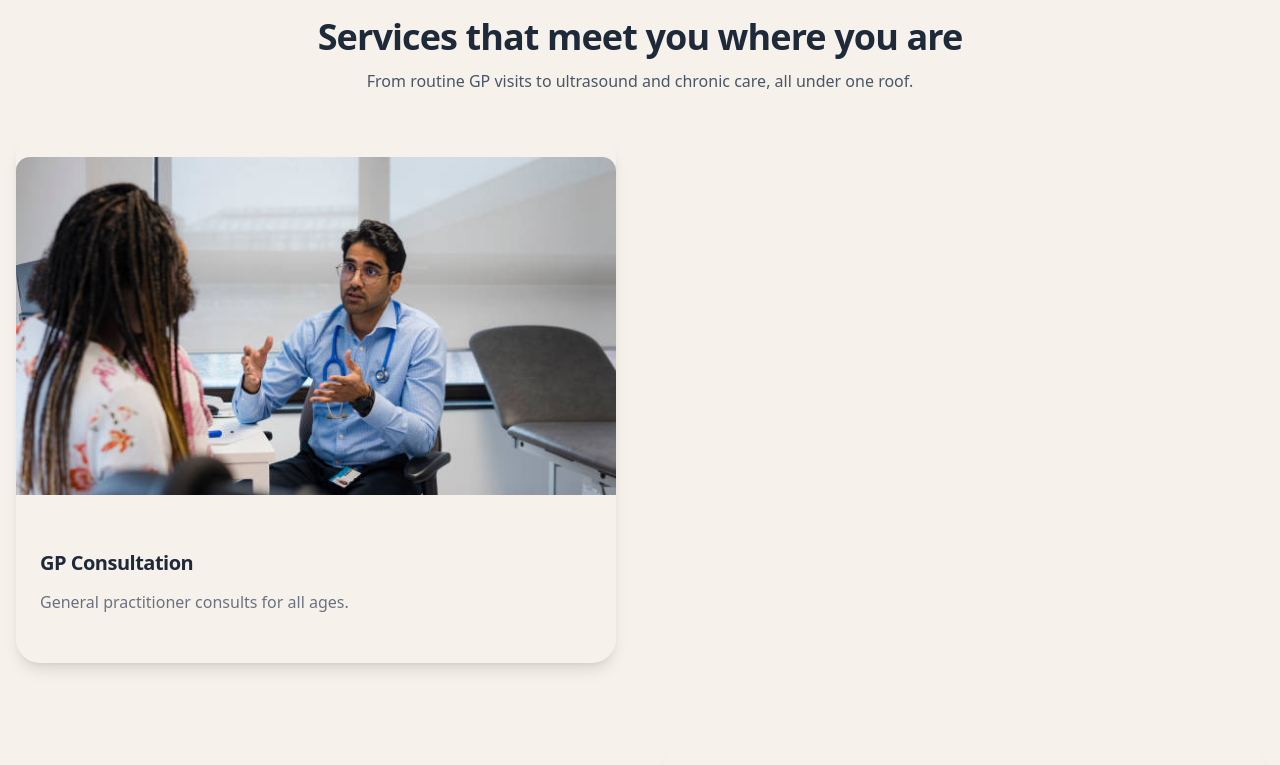
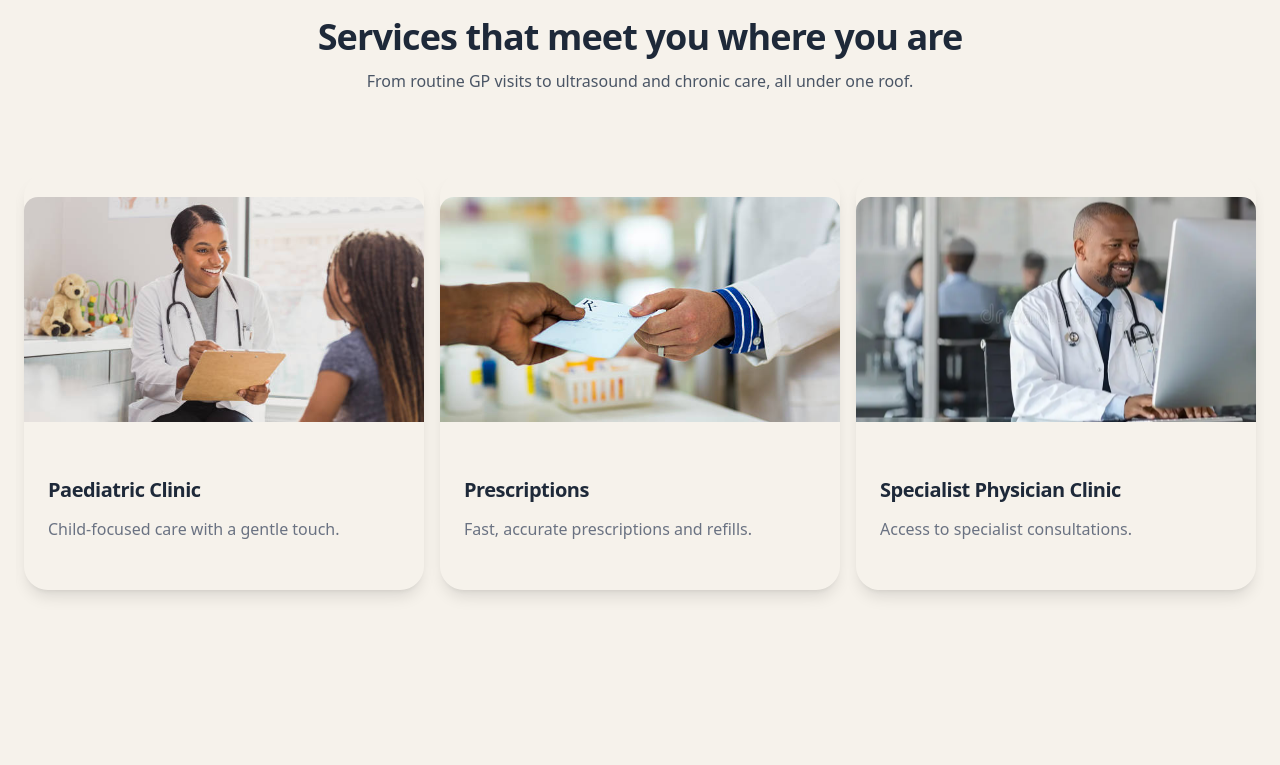
Before and after one commit to liquid-dre/accesshealth, a Next.js app: page / in a window 1280 px wide. Shown: the part 720-1485 px from the top of the page. Built offline with nearby package versions, Linux system fonts and the light colour scheme; no server answers.

Commit message:
style: Services Carousel

```diff
--- a/components/hero/testimonials.tsx
+++ b/components/hero/testimonials.tsx
@@ -1,6 +1,11 @@
 // components/home/testimonials.tsx
 import { TESTIMONIALS } from "@/lib/data";
-import { Carousel, CarouselItem } from "@/components/shared/carousel";
+import Autoplay from "embla-carousel-autoplay";
+import {
+	Carousel,
+	CarouselContent,
+	CarouselItem,
+} from "@/components/shared/carousel";
 
 export function Testimonials() {
 	return (
@@ -14,7 +19,8 @@ export function Testimonials() {
 						Real experiences from our community.
 					</p>
 				</div>
-				<Carousel>
+				<Carousel opts={{ loop: true }} plugins={[Autoplay({ delay: 4000 })]}>
+					<CarouselContent>
 						{TESTIMONIALS.map((t, i) => (
 							<CarouselItem key={i}>
 								<div className="card p-8 max-w-3xl mx-auto text-center">
@@ -25,6 +31,7 @@ export function Testimonials() {
 								</div>
 							</CarouselItem>
 						))}
+					</CarouselContent>
 				</Carousel>
 			</div>
 		</section>
--- /dev/null
+++ b/components/sections/services-carousel.tsx
@@ -0,0 +1,31 @@
+"use client";
+
+import Autoplay from "embla-carousel-autoplay";
+import {
+	Carousel,
+	CarouselContent,
+	CarouselItem,
+} from "@/components/shared/carousel";
+import { SERVICES } from "@/lib/data";
+import { CardService } from "@/components/shared/card-service";
+
+export function ServicesCarousel() {
+	return (
+		<Carousel
+			className="w-full py-10"
+			opts={{ loop: true }}
+			plugins={[Autoplay({ delay: 2000 })]}
+		>
+			<CarouselContent>
+				{SERVICES.map((s) => (
+					<CarouselItem
+						key={s.slug}
+						className="basis-full md:basis-1/2 lg:basis-1/3"
+					>
+						<CardService {...s} />
+					</CarouselItem>
+				))}
+			</CarouselContent>
+		</Carousel>
+	);
+}
--- a/components/sections/services-section.tsx
+++ b/components/sections/services-section.tsx
@@ -1,9 +1,7 @@
 "use client";
 
-import { SERVICES } from "@/lib/data";
 import { SectionHeading } from "@/components/shared/section-heading";
-import { motion } from "framer-motion";
-import { CardService } from "../shared/card-service";
+import { ServicesCarousel } from "./services-carousel";
 
 export function ServicesSection() {
 	return (
@@ -13,22 +11,7 @@ export function ServicesSection() {
 					title="Services that meet you where you are"
 					subtitle="From routine GP visits to ultrasound and chronic care, all under one roof."
 				/>
-				<div className="space-y-20">
-					{SERVICES.map((s, i) => (
-						<motion.div
-							key={s.slug}
-							className="grid md:grid-cols-2 gap-12"
-							initial={{ opacity: 0, y: 24 }}
-							whileInView={{ opacity: 1, y: 0 }}
-							viewport={{ once: true, amount: 0.4 }}
-							transition={{ duration: 0.5 }}
-						>
-							<div className={`${i % 2 === 1 ? "md:col-start-2" : ""}`}>
-								<CardService {...s} />
-							</div>
-						</motion.div>
-					))}
-				</div>
+				<ServicesCarousel />
 			</div>
 		</section>
 	);
--- a/components/shared/carousel.tsx
+++ b/components/shared/carousel.tsx
@@ -1,28 +1,45 @@
 "use client";
 
 // (Embla wrapper for testimonials)
+import * as React from "react";
+import useEmblaCarousel from "embla-carousel-react";
+import type { EmblaOptionsType, EmblaPluginType } from "embla-carousel";
+import { cn } from "@/lib/utils";
 
-import useEmblaCarousel from "embla-carousel-react";
-import { useEffect, useState } from "react";
+type CarouselProps = React.PropsWithChildren<{
+	className?: string;
+	opts?: EmblaOptionsType;
+	plugins?: EmblaPluginType[];
+}>;
 
-export function Carousel({ children }: { children: React.ReactNode }) {
-	const [emblaRef, emblaApi] = useEmblaCarousel({ loop: true });
-	const [intervalId, setIntervalId] = useState<NodeJS.Timeout | null>(null);
-
-	useEffect(() => {
-		if (!emblaApi) return;
-		const id = setInterval(() => emblaApi.scrollNext(), 4000);
-		setIntervalId(id);
-		return () => id && clearInterval(id);
-	}, [emblaApi]);
-
+export function Carousel({
+	className,
+	opts,
+	plugins,
+	children,
+}: CarouselProps) {
+	const [emblaRef] = useEmblaCarousel(opts, plugins);
 	return (
-		<div className="overflow-hidden" ref={emblaRef}>
-			<div className="flex">{children}</div>
+		<div ref={emblaRef} className={cn("overflow-hidden", className)}>
+			{children}
 		</div>
 	);
 }
 
-export function CarouselItem({ children }: { children: React.ReactNode }) {
-	return <div className="min-w-0 flex-[0_0_100%] px-2">{children}</div>;
+export function CarouselContent({
+	className,
+	children,
+}: React.PropsWithChildren<{ className?: string }>) {
+	return <div className={cn("flex", className)}>{children}</div>;
 }
+
+export function CarouselItem({
+	className,
+	children,
+}: React.PropsWithChildren<{ className?: string }>) {
+	return (
+		<div className={cn("min-w-0 flex-[0_0_100%] px-2", className)}>
+			{children}
+		</div>
+	);
+}
--- a/package.json
+++ b/package.json
@@ -18,6 +18,7 @@
     "class-variance-authority": "^0.7.1",
     "clsx": "^2.1.1",
     "convex": "^1.25.4",
+    "embla-carousel-autoplay": "^8.6.0",
     "embla-carousel-react": "^8.6.0",
     "framer-motion": "^12.23.12",
     "lucide-react": "^0.540.0",
```
Also changed, not shown: 1 other file (tests, documents, lock files or other folders). Lines whose indentation alone changed are shown as unchanged.
